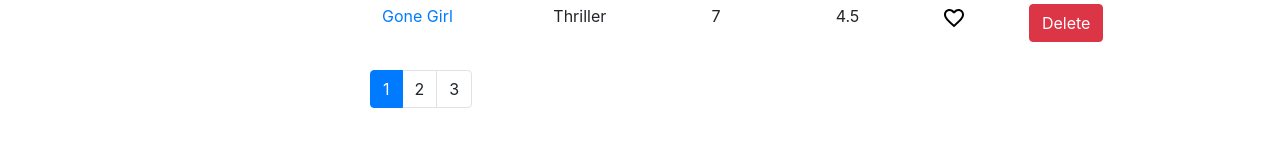
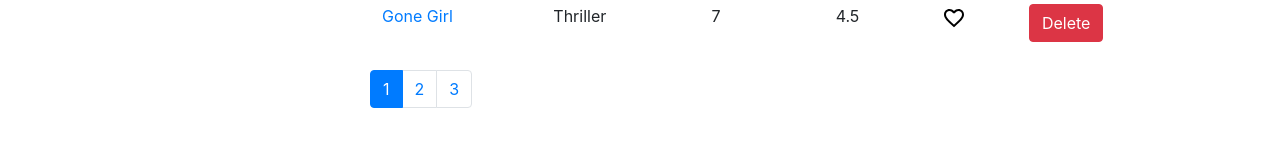
Before and after one commit to github-muaaz/counter, a React (Create React App) app: page /movies in a window 1280 px wide. Shown: the part 448-594 px from the top of the page. Built offline with nearby package versions, Linux system fonts and the light colour scheme.

Commit message:
pagination updated

```diff
--- a/src/components/commons/pagination.jsx
+++ b/src/components/commons/pagination.jsx
@@ -16,9 +16,9 @@ const Pagination = (props) => {
       <ul className="pagination">
         {pages.map((p) => (
           <li key={p} className={currentPage === p ? 'page-item active' : 'page-item'}>
-            <a className="page-link" onClick={() => onPageChange(p)}>
+            <button className="page-link" onClick={() => onPageChange(p)}>
               {p}
-            </a>
+            </button>
           </li>
         ))}
       </ul>
```
Also changed, not shown: 1 other file (tests, documents, lock files or other folders).
